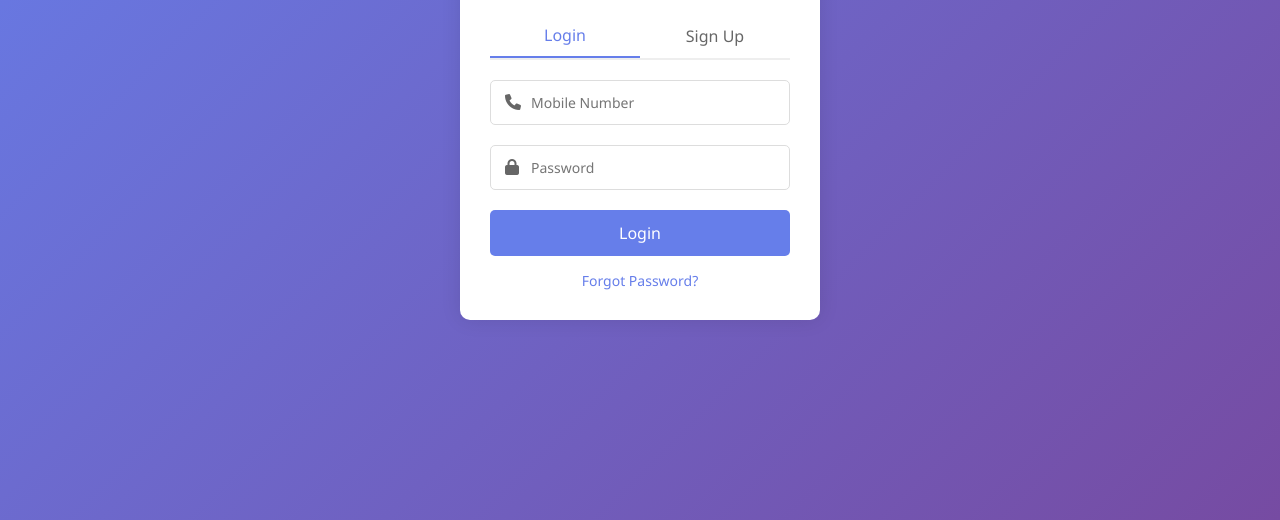
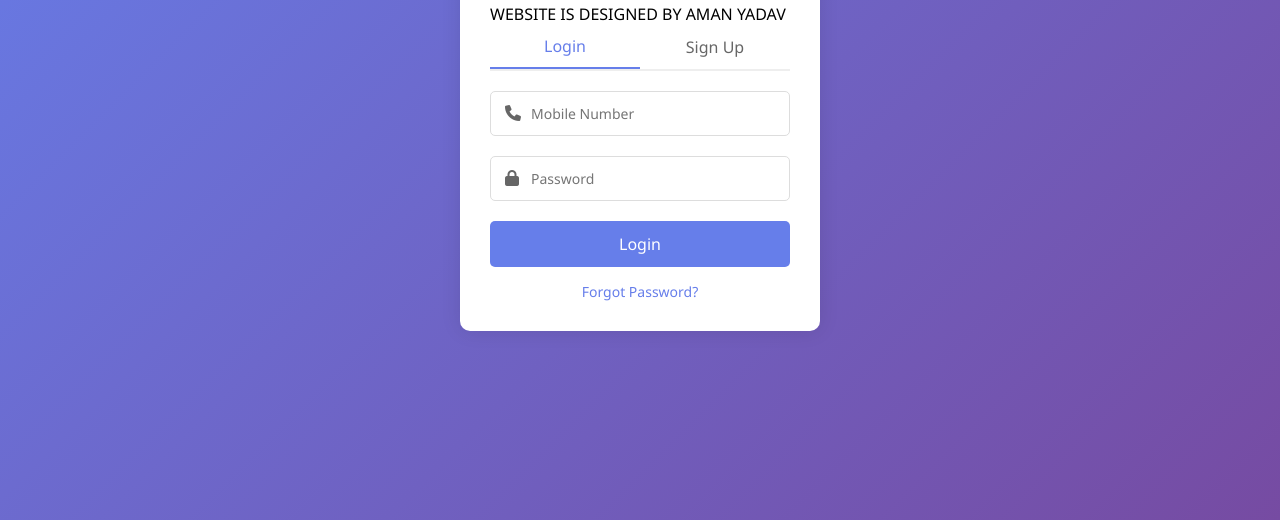
Before and after one commit to tharki15/aforai, a plain HTML site: page gateplan/index.html in a window 1280 px wide. Shown: the part 280-800 px from the top of the page. Drawn offline with Linux system fonts and the light colour scheme.

Commit message:
Update index.html

```diff
--- a/gateplan/index.html
+++ b/gateplan/index.html
@@ -13,6 +13,7 @@
     <div class="container">
         <div class="form-container">
             <h1>GATE 2026 Study Planner</h1>
+<p>WEBSITE IS DESIGNED BY AMAN YADAV</p>
             <div class="tabs">
                 <button class="tab-btn active" data-tab="login">Login</button>
                 <button class="tab-btn" data-tab="signup">Sign Up</button>
```
